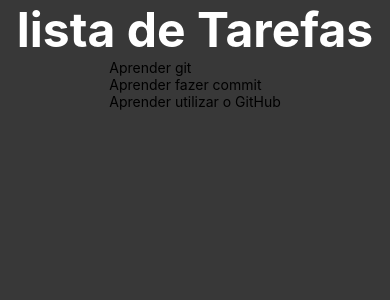
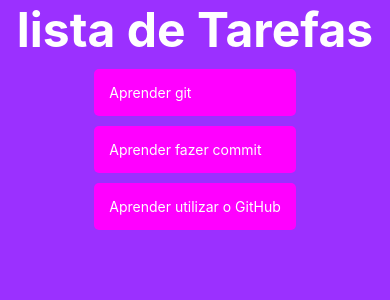
Before and after one commit to henrique0910/projeto_tarefa, a React Native app: screen / in a window 390 px wide. Shown: the top 300 px of the page. Built offline with nearby package versions, Linux system fonts and the light colour scheme.

Commit message:
adicionando estilo aos itens

```diff
--- a/App.js
+++ b/App.js
@@ -5,7 +5,7 @@ import { StyleSheet, Text, View, FlatList } from 'react-native';
 export default function App() {
   const tarefas = [
     {id:"1", titulo: "Aprender git"},
-    {id: "2", titulo: "Aprender fazer commit"},
+    {id: "2", titulo: "Aprender fazer commit "},
     {id: "3", titulo: "Aprender utilizar o GitHub"},
   ]
   return (
@@ -17,7 +17,7 @@ export default function App() {
       keyExtractor = {(item)=>item.id}
       renderItem = {({item})=>(
 
-        <Text>{item.titulo}</Text>
+        <Text style = {styles.item}>{item.titulo}</Text>
       )}
 
 
@@ -30,14 +30,22 @@ export default function App() {
 const styles = StyleSheet.create({
   container: {
     flex: 1,
-    backgroundColor: '#383838',
+    backgroundColor: '#9B30FF',
     alignItems: 'center',
     justifyContent: 'center',
   },
   titulo: {
     fontSize: 48,
     fontWeight: 'bold',
-   color: 'white'
-  }
+   color: 'white',
+  },
+  item: {
+    padding: 15,
+    marginTop: 10,
+    backgroundColor: '#ff00ff',
+    borderRadius: 5,
+    color: 'white'
+
+  },
 
 });
```
